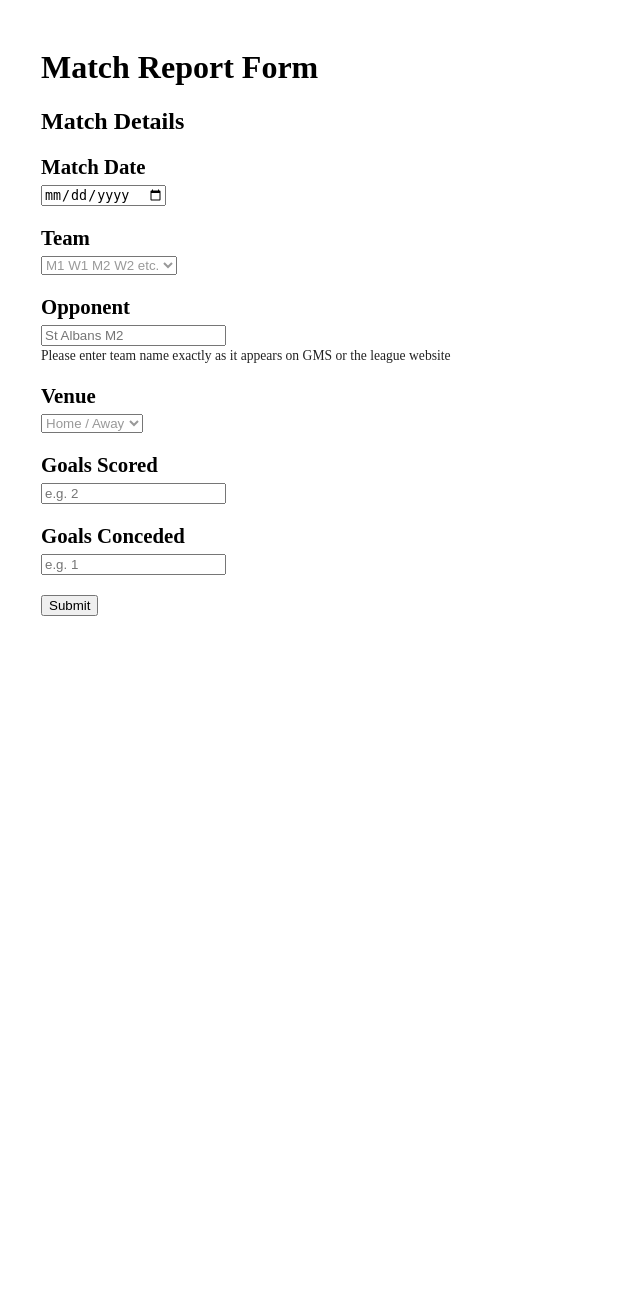
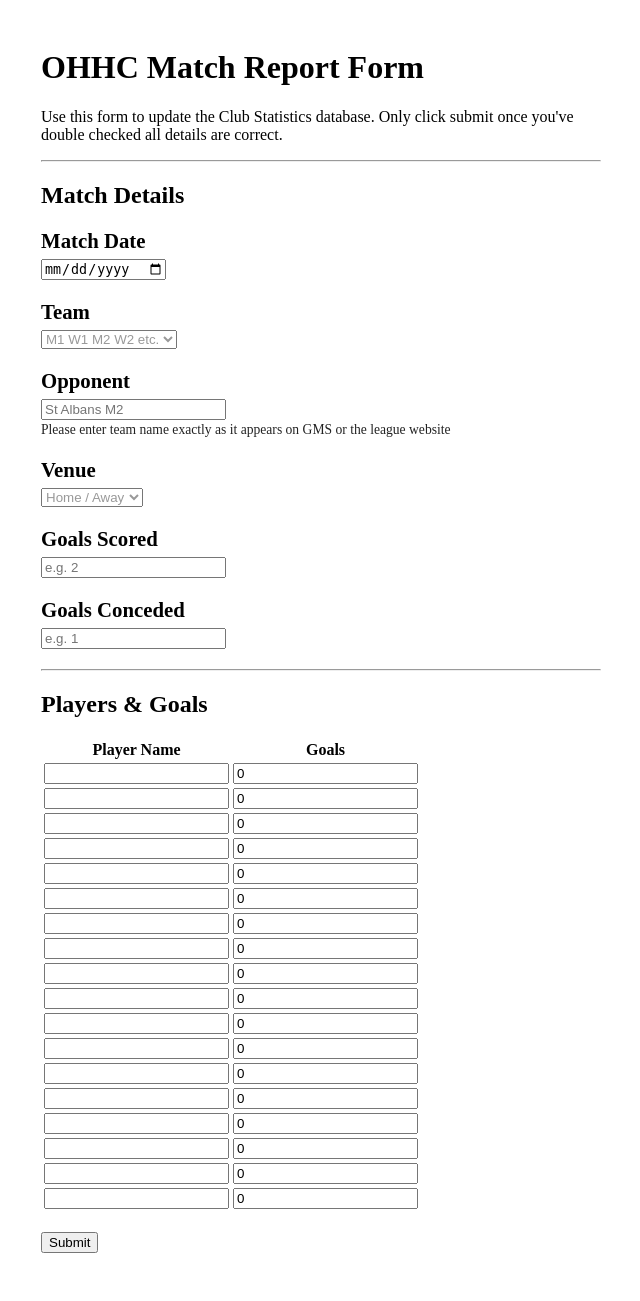
Before and after one commit to JuvrajSingh/OHHC-Match-Report-Form, a Flask app: page / in a window 1280 px wide. Shown: the whole page, without its empty margins (319-959 px from the left). Before the commit the page ends 616 px from the top, so only its background shows below. Run offline with Flask 3, Linux system fonts and the light colour scheme.

Commit message:
Written html for Players and Goals section of form, ready for js implementation

```diff
--- a/templates/index.html
+++ b/templates/index.html
@@ -18,7 +18,10 @@
         <div class="page-container">
 
 
-            <h1>Match Report Form</h1>
+            <h1>OHHC Match Report Form</h1>
+            <p>Use this form to update the Club Statistics database. Only click submit once you've double checked all details are correct.</p>
+
+            <hr>
 
             <form action="/" method="post">
                 <h2>Match Details</h2>
@@ -81,6 +84,46 @@
                     required>
                 </div>
 
+                <hr>
+
+                <h2>Players & Goals</h2>
+
+                <div class="form-field">
+                    <table id="players-table">
+                        <tr>
+                            <th>Player Name</th>
+                            <th>Goals</th>
+                        </tr>
+
+                        {% for i in range(1, 19) %}
+                        <tr>
+                            <td>
+                                <input type="text"
+                                name="player_{{ i }}"
+                                class="player-input"
+                                autocomplete="off"
+                                data-row="{{ i }}"
+                                {% if i <= 7 %} required {% endif %}>
+
+                                <!-- Hidden field to store player_id -->
+                                <input type="hidden" name="player_id_{{ i }}" class="player_id_field">
+
+                                <!-- this div lets JS show a dropdown exactly under the correct field -->
+                                <div class="autocomplete-results" id="results-{{ i }}"></div>
+                            </td>
+
+                            <td>
+                                <input type="number"
+                                name="goals_{{ i }}"
+                                min="0"
+                                value="0"
+                                {% if i <= 7 %} required {% endif %}>
+                            </td>
+                        </tr>
+                        {% endfor %}
+                    </table>
+                </div>
+
                 <div class="form-field">
                     <button type="submit">Submit</button>
                 </div>
@@ -88,6 +131,8 @@
 
 
         </div>
+
+    <script src="{{ url_for('static', filename='main.js') }}"></script>
     </body>
 
 </html>
```
Also changed, not shown: static/main.js (added).
